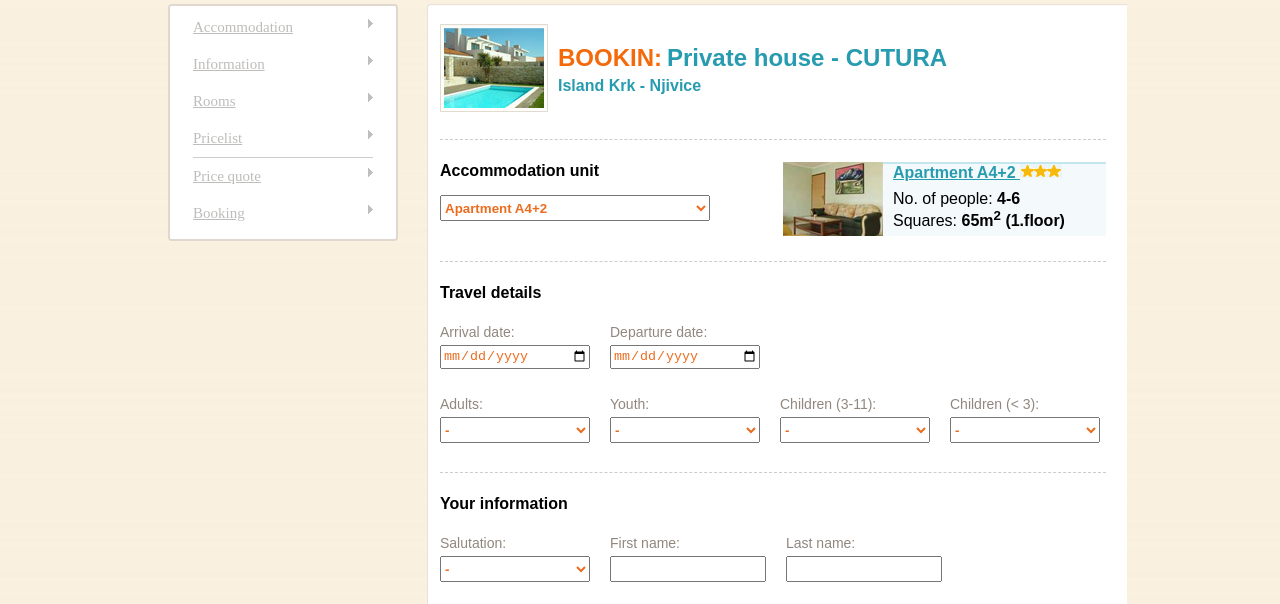
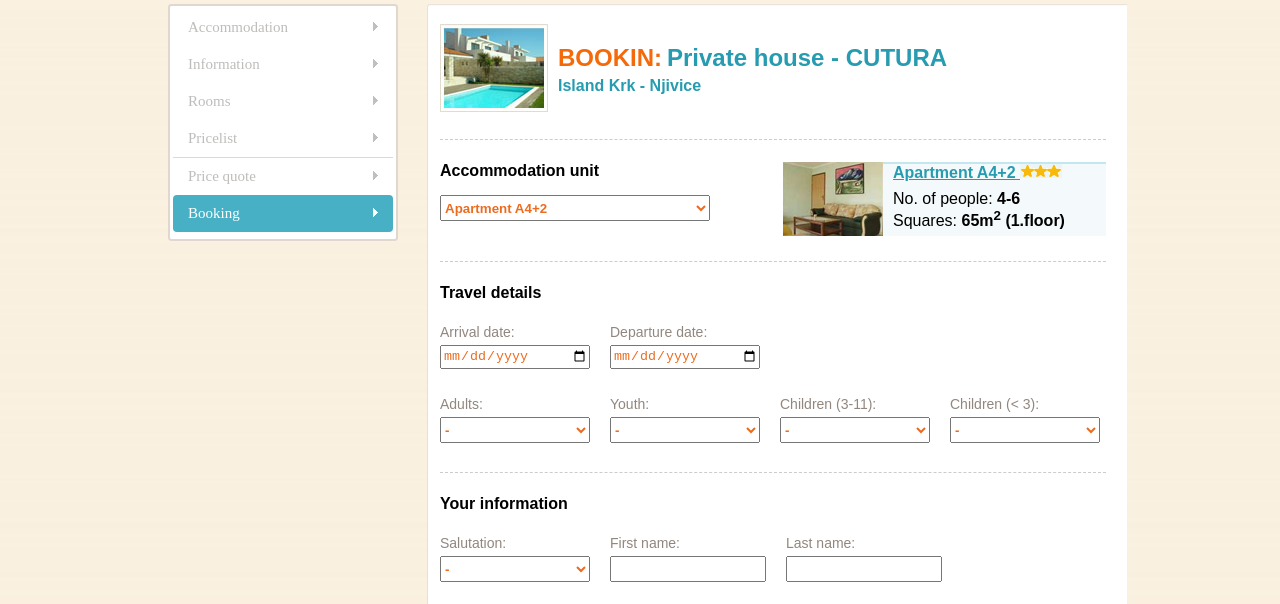
Before and after one commit to mihaelmatkovic/aapkrk, a plain HTML site: page bookin_form.html in a window 1280 px wide. Shown: the part 135-739 px from the top of the page. Drawn offline with Linux system fonts and the light colour scheme.

Commit message:
static, test, thankyou update

```diff
--- a/bookin_form.html
+++ b/bookin_form.html
@@ -34,14 +34,14 @@
 
 
     <div class="boxOneOverall">
-            <div class="navBody">
+            <div class="sideNav">
                 <ul>
-                    <li class="back"><a href="#">Accommodation <img class="blackArrow" src="images/nav_arrow_black.png" width="5" height="9" alt="arrow icon"></a></li>
-                    <li class="back"><a href="#">Information <img class="blackArrow" src="images/nav_arrow_black.png" width="5" height="9" alt="arrow icon"></a></li>
-                    <li class="back"><a href="#">Rooms <img class="blackArrow" src="images/nav_arrow_black.png" width="5" height="9" alt="arrow icon"></a></li>
-                    <li id="border" class="back"><a href="#">Pricelist <img class="blackArrow" src="images/nav_arrow_black.png" width="5" height="9" alt="arrow icon"></a></li>
-                     <li class="back"><a href="#">Price quote <img class="blackArrow" src="images/nav_arrow_black.png" width="5" height="9" alt="arrow icon"></a></li>
-                      <li class="back"><a href="#">Booking <img class="blackArrow" src="images/nav_arrow_black.png" width="5" height="9" alt="arrow icon"></a></li>
+                    <li><a href="#">Accommodation <img class="blackArrow" src="images/nav_arrow_black.png" width="5" height="9" alt="arrow icon"></a></li>
+                    <li><a href="#">Information <img class="blackArrow" src="images/nav_arrow_black.png" width="5" height="9" alt="arrow icon"></a></li>
+                    <li><a href="#">Rooms <img class="blackArrow" src="images/nav_arrow_black.png" width="5" height="9" alt="arrow icon"></a></li>
+                    <li class="border"><a href="#">Pricelist <img class="blackArrow" src="images/nav_arrow_black.png" width="5" height="9" alt="arrow icon"></a></li>
+                     <li><a href="#">Price quote <img class="blackArrow" src="images/nav_arrow_black.png" width="5" height="9" alt="arrow icon"></a></li>
+                      <li id="acitve"><a href="#">Booking <img class="blackArrow" src="images/nav_arrow_white.png" width="5" height="9" alt="arrow icon"></a></li>
                 </ul>
             </div>
         <div class="contentBodyOverall">
--- a/css/bookin_form_style.css
+++ b/css/bookin_form_style.css
@@ -221,7 +221,7 @@ input {
 /* general Box Rules */
 /*###################*/
 
-.navBody {
+.sideNav {
 	background-image:url(../images/sideBar_book.png);
 	background-position:top left;
 	background-repeat:no-repeat;
@@ -229,28 +229,40 @@ input {
 	width:230px;
 	float: left;
 }
-.navBody ul {
+.sideNav ul {
 	color:#bebdbb;
 	list-style:none;
-	padding:5px 25px;
-	margin-top: 0px;
+	margin: 0px 5px;
+	padding-left: 0px;
+	padding-top: 5px;
+
 }
-.navBody ul li {
-	padding:10px 0px 10px 0px;
+.sideNav ul li {
+	padding:10px 15px;
 	font-size:15px;
 
 }
-#border {
-	border-bottom: solid 1px #ccc;
+
+.sideNav ul li a {
+	color:#bebdbb;
+	text-decoration: none;
 }
+#acitve {
+	background: #48b0c5;
+	padding:10px 15px;
+	border-radius: 4px;
 
-.navBody ul li a {
-	color:#bebdbb;
-
+}
+#acitve a {
+	color: #fff;
+}
+.border {
+	border-bottom: solid 1px #e0d7ce;
 }
 
 .blackArrow {
 	float: right;
+	padding-top: 3px;
 }
 .contentBodyOverall {
 	background-image:url(../images/content_body_packae.png);
--- a/css/static_style.css
+++ b/css/static_style.css
@@ -237,22 +237,26 @@ p {
 .sideNav ul {
 	color:#bebdbb;
 	list-style:none;
-	margin:10px 25px;
-	margin-top: 0px;
+	margin: 0px 5px;
 	padding-left: 0px;
 	padding-top: 5px;
+
 }
 .sideNav ul li {
-	padding:10px 0px 10px 0px;
+	padding:10px 15px;
 	font-size:15px;
 
 }
 
 .sideNav ul li a {
 	color:#bebdbb;
+	text-decoration: none;
 }
 #acitve {
 	background: #48b0c5;
+	padding:10px 15px;
+	border-radius: 4px;
+
 }
 #acitve a {
 	color: #fff;
@@ -260,6 +264,7 @@ p {
 
 .blackArrow {
 	float: right;
+	padding-top: 3px;
 }
 
 .extraContentBoxHeader{
--- a/css/test_style.css
+++ b/css/test_style.css
@@ -213,7 +213,7 @@ a:hover {
 /* general Box Rules */
 /*###################*/
 
-.navBody {
+.sideNav {
 	background-image:url(../images/nav_accommo_body.png);
 	background-position:top left;
 	background-repeat:no-repeat;
@@ -223,27 +223,36 @@ a:hover {
 
 
 }
-.navBody ul {
+.sideNav ul {
 	color:#bebdbb;
 	list-style:none;
-	padding:5px 25px;
+	margin: 0px 5px;
+	padding-left: 0px;
+	padding-top: 5px;
+
 }
-.navBody ul li {
-	padding:10px 0px 10px 0px;
+.sideNav ul li {
+	padding:10px 15px;
 	font-size:15px;
 
 }
 
-.navBody ul li a {
+.sideNav ul li a {
 	color:#bebdbb;
+	text-decoration: none;
+}
+#acitve {
+	background: #48b0c5;
+	padding:10px 15px;
+	border-radius: 4px;
 
 }
-.navBody ul li a:hover {
-	background-color: blue;
-	color:#fff;
+#acitve a {
+	color: #fff;
 }
 .blackArrow {
 	float: right;
+	padding-top: 3px;
 }
 
 .extraContentBoxHeader {
--- a/css/thankyou_style.css
+++ b/css/thankyou_style.css
@@ -272,7 +272,7 @@ a:hover {
 /* general Box Rules */
 /*###################*/
 
-.navBody {
+.sideNav {
 	background-image:url(../images/navTYbody.png);
 	background-position:top left;
 	background-repeat:no-repeat;
@@ -281,25 +281,40 @@ a:hover {
 	float:left;
 
 }
-.navBody ul {
+.sideNav ul {
 	color:#bebdbb;
 	list-style:none;
-	padding:5px 25px;
-	margin: 0px;
+	margin: 0px 5px;
+	padding-left: 0px;
+	padding-top: 5px;
 
 }
-.navBody ul li {
-	padding:10px 0px 10px 0px;
+.sideNav ul li {
+	padding:10px 15px;
 	font-size:15px;
 
 }
 
-.navBody ul li a {
+.sideNav ul li a {
 	color:#bebdbb;
+	text-decoration: none;
+}
+#acitve {
+	background: #48b0c5;
+	padding:10px 15px;
+	border-radius: 4px;
 
 }
+#acitve a {
+	color: #fff;
+}
+.border {
+	border-bottom: solid 1px #e0d7ce;
+}
+
 .blackArrow {
 	float: right;
+	padding-top: 3px;
 }
 .contentBodyOverall {
 	background-image:url(../images/content_body_packae.png);
```
Also changed, not shown: static.html (+1 -1 lines), test.html (+5 -5 lines), thankyou.html (+10 -12 lines).
